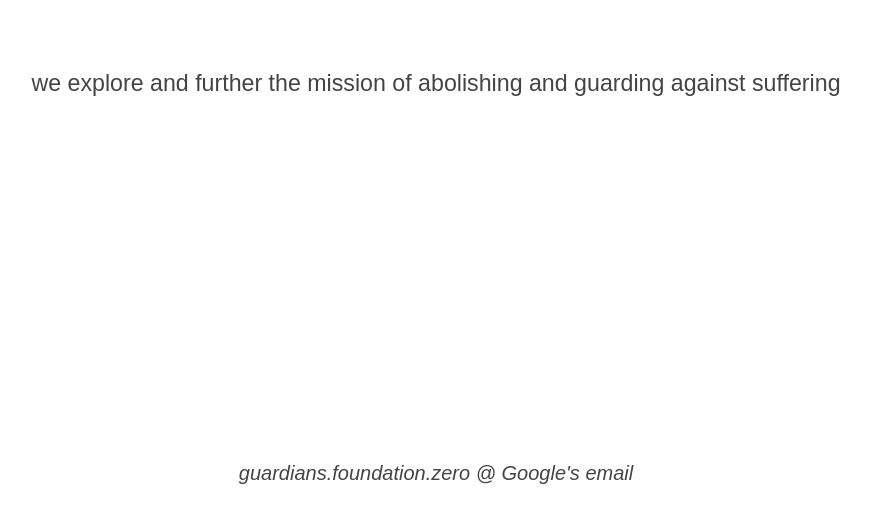
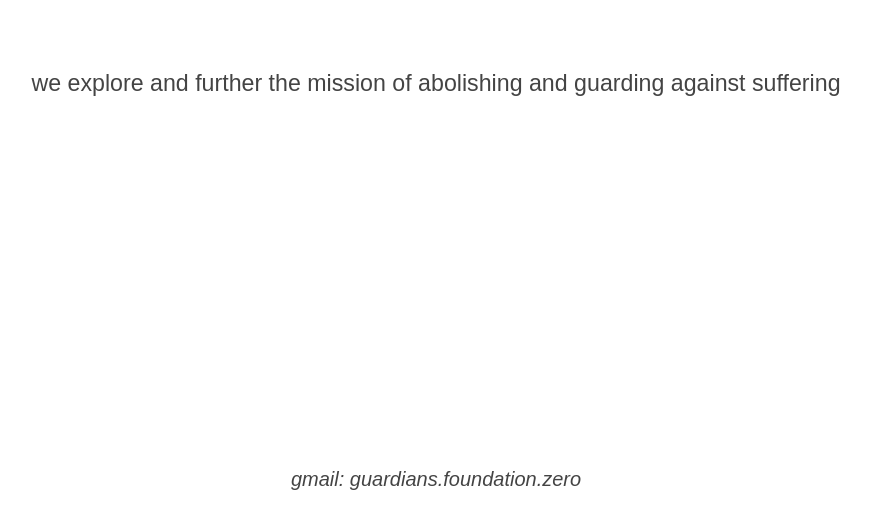
Before and after one commit to Guardians-Foundation/Guardians-Foundation.github.io, a plain HTML site: page src/index.html in a window 1280 px wide. Shown: the part 277-800 px from the top of the page, without its empty margins (204-1075 px from the left). Drawn offline with Linux system fonts and the light colour scheme.

Commit message:
Update src/common.css, src/index.html files

```diff
--- a/src/common.css
+++ b/src/common.css
@@ -25,7 +25,7 @@ body {
 }
 footer {
   margin-top: auto;
-  padding: 3vw 0;
+  padding: 2.5vw 0;
   text-align: center;
 }
 
--- a/src/index.html
+++ b/src/index.html
@@ -23,7 +23,7 @@
 		<footer>
 			<address>
 				<!-- TODO: dehardcode -->
-				guardians.foundation.zero @ Google's email
+				gmail: guardians.foundation.zero
 			</address>
 		</footer>
 	</body>
```
